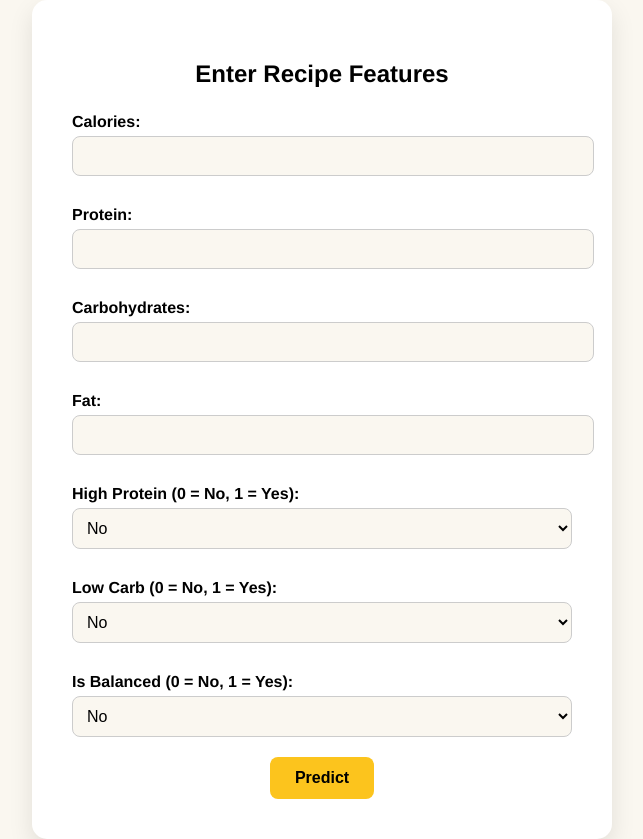
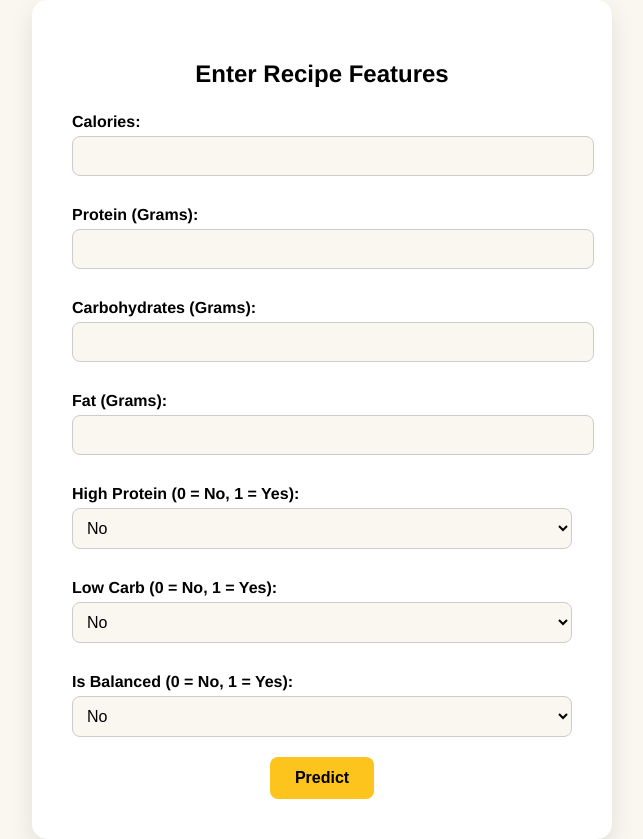
Before and after one commit to 4GeeksAcademy/bertuzzi-final-ml, a Flask app: page / in a window 1280 px wide. Shown: the whole page, without its empty margins (318-961 px from the left). Run offline with Flask 3, Linux system fonts and the light colour scheme; parts of the project's set-up code (start-up, migrations or seed data) failed here and were passed over.

Commit message:
update form

```diff
--- a/src/templates/form.html
+++ b/src/templates/form.html
@@ -77,7 +77,7 @@
         <form method="POST" action="/predict">
 
             <!-- Numeric Inputs -->
-            {% for field in ['calories', 'protein', 'carbohydrates', 'fat'] %}
+            {% for field in ['calories', 'protein (grams)', 'carbohydrates (grams)', 'fat (grams)'] %}
                 <label for="{{ field }}">{{ field.replace('_', ' ').title() }}:</label>
                 <input type="number" name="{{ field }}" step="0.01" required>
             {% endfor %}
```
Also changed, not shown: 1 other file.
